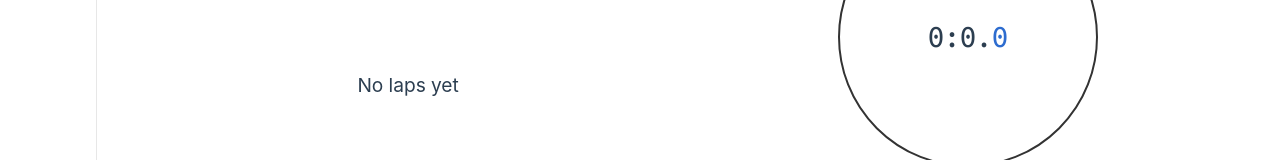
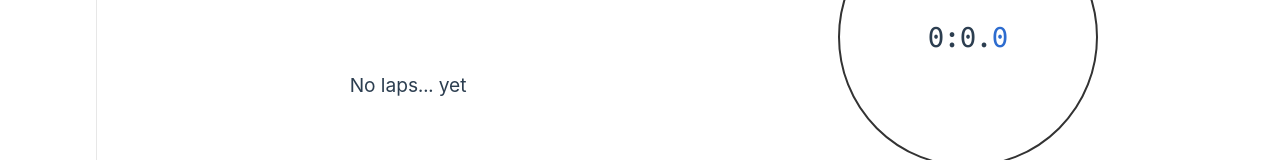
Before and after one commit to Klrfl/TellTime, a Vue app: page /stopwatch in a window 1280 px wide. Shown: the part 315-475 px from the top of the page. Built offline with nearby package versions, Linux system fonts and the light colour scheme.

Commit message:
changed class name, move to style.css

```diff
--- a/src/styles.css
+++ b/src/styles.css
@@ -175,6 +175,11 @@
   margin-block-end: 10rem;
 }
 
+.empty-list-message {
+  text-align: center;
+  font-size: 1.2rem;
+}
+
 @media screen and (min-width: 50em) {
   .btn-container {
     background: transparent;
--- a/src/views/StopwatchView.vue
+++ b/src/views/StopwatchView.vue
@@ -12,9 +12,10 @@
     </template>
 
     <ul class="list-container laptimes-container">
-      <li class="no-laptime" key="no-laps" v-show="laps.length == 0">
-        No laps yet
+      <li class="empty-list-message" key="no-laps" v-show="laps.length === 0">
+        No laps... yet
       </li>
+
       <TransitionGroup name="list">
         <LapTime v-for="lap in laps" :key="lap.no" :lap="lap"></LapTime>
       </TransitionGroup>
@@ -131,11 +132,6 @@ function lap() {
   flex-direction: column-reverse;
 }
 
-.no-laptime {
-  text-align: center;
-  font-size: 1.2rem;
-}
-
 @media screen and (min-width: 50em) {
   .laptimes {
     margin: auto 0;
--- a/src/views/TimerView.vue
+++ b/src/views/TimerView.vue
@@ -9,6 +9,10 @@
     </template>
 
     <ul class="list-container target-time-container" v-show="displayInput">
+      <li class="empty-list-message" v-show="targetTimes.length === 0">
+        No target time... yet
+      </li>
+
       <TargetTime
         v-for="targetTime in targetTimes"
         :key="targetTime.id"
```
